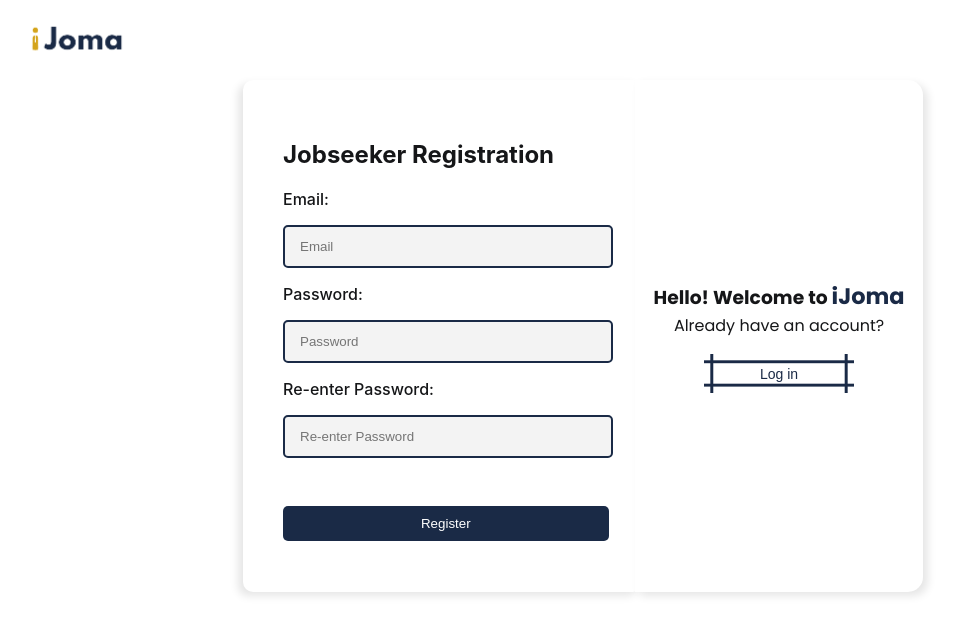
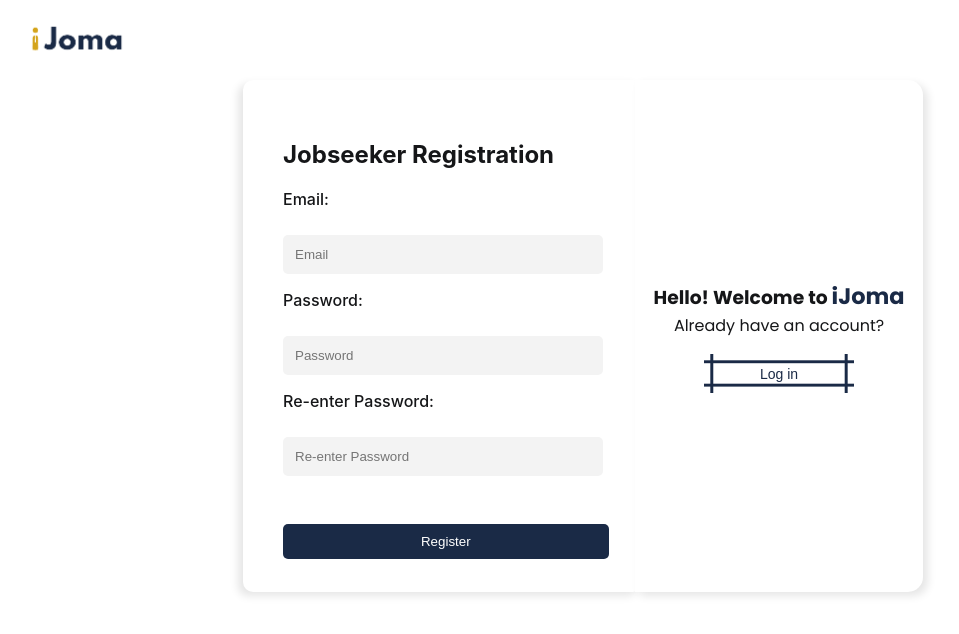
Before and after one commit to iJomaCoding/ijomaa, a React (Vite) app: page /jobseeker in a window 1280 px wide. Shown: the top 634 px of the page, without its empty margins (77-1036 px from the left). Built offline with nearby package versions, Linux system fonts and the light colour scheme; the HTML template or start-up script is replaced by a standard one.

Commit message:
added some styles on input

```diff
--- a/src/components/Register/JobseekerReg.module.css
+++ b/src/components/Register/JobseekerReg.module.css
@@ -34,8 +34,30 @@
   font-weight: 500;
 }
 
+/* Define keyframes for the border animation */
+@keyframes border-animation {
+  0% {
+    border-color: transparent;
+  }
+  100% {
+    border-color: #1a2a46;
+  }
+}
+
 .registerCon input {
-  border: 2px solid #1a2a46;
+  width: 100%;
+  padding: 10px;
+  margin-top: 10px;
+  border: 2px solid transparent;
+  border-radius: 5px;
+  transition: border-color 0.3s ease, box-shadow 0.3s ease;
+  outline: none;
+}
+
+.registerCon input:focus {
+  border-color: #1a2a46;
+  box-shadow: 0 0 10px rgba(26, 42, 70, 0.3);
+  animation: border-animation 0.6s forwards;
 }
 
 .regBtn {
```
